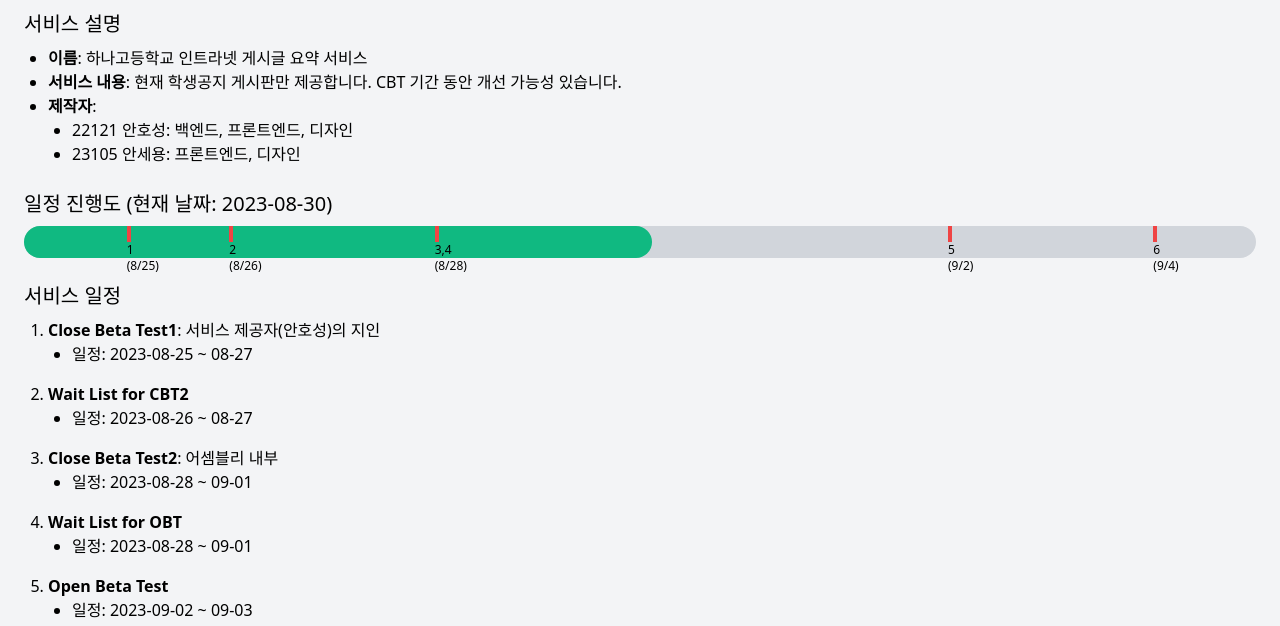
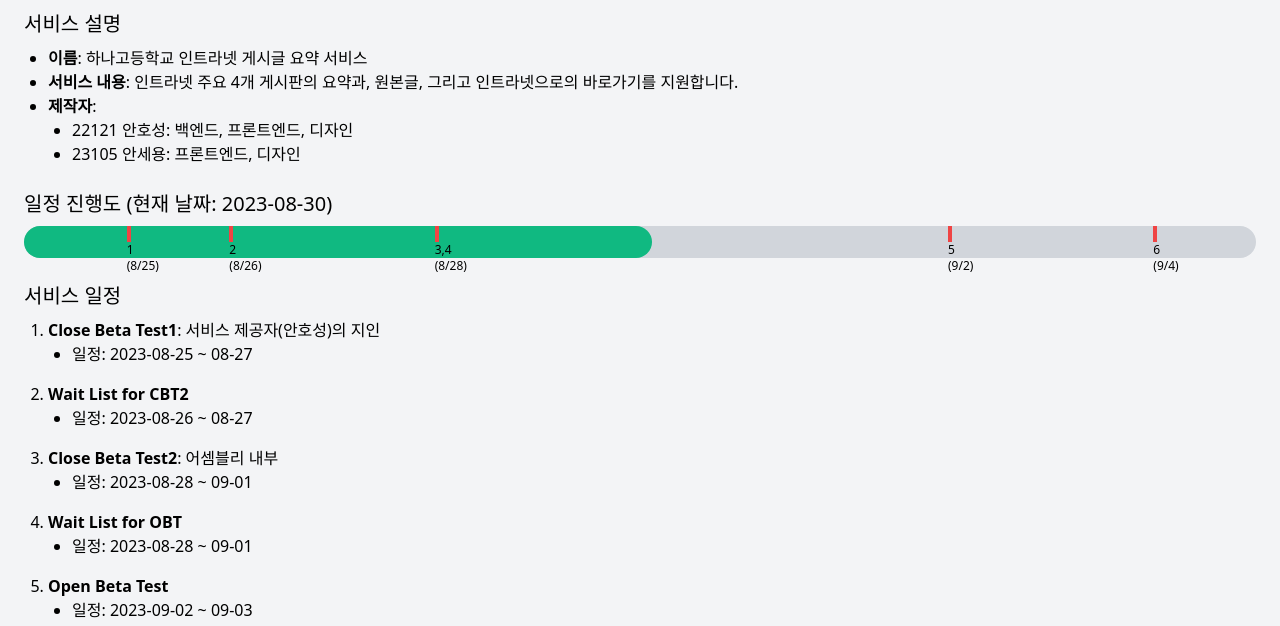
Before and after one commit to BetaTester772/Has-Intranet-Summary_Public, a plain HTML site: page page/index.html in a window 1280 px wide. Shown: the part 174-800 px from the top of the page. Drawn offline with nearby package versions, Linux system fonts and the light colour scheme.

Commit message:
서비스 내용 수정

```diff
--- a/page/index.html
+++ b/page/index.html
@@ -24,7 +24,7 @@
     <h3 class="text-xl mb-2">서비스 설명</h3>
     <ul class="list-disc ml-6 mb-6">
         <li><strong>이름</strong>: 하나고등학교 인트라넷 게시글 요약 서비스</li>
-        <li><strong>서비스 내용</strong>: 현재 학생공지 게시판만 제공합니다. CBT 기간 동안 개선 가능성 있습니다.</li>
+        <li><strong>서비스 내용</strong>: 인트라넷 주요 4개 게시판의 요약과, 원본글, 그리고 인트라넷으로의 바로가기를 지원합니다.</li>
         <li><strong>제작자</strong>:
             <ul class="list-disc ml-6">
                 <li>22121 안호성: 백엔드, 프론트엔드, 디자인</li>
```
